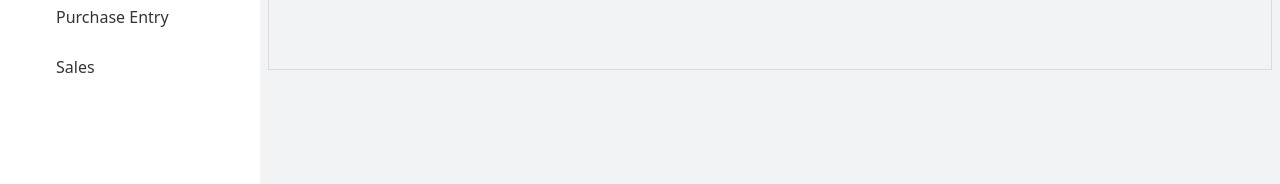
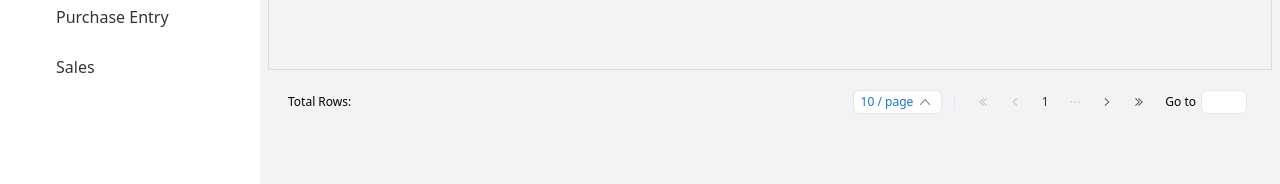
Before and after one commit to Masitbd/mas-dms-frontend, a Next.js app: page /medicine-sale in a window 1280 px wide. Shown: the part 314-498 px from the top of the page. Built offline with nearby package versions, Linux system fonts and the light colour scheme; no server answers.

Commit message:
added:sales-page-pagination

```diff
--- a/src/app/(withLayout)/medicine-sale/page.tsx
+++ b/src/app/(withLayout)/medicine-sale/page.tsx
@@ -8,6 +8,14 @@ import { useState } from "react";
 import { Button, Input, InputGroup } from "rsuite";
 import { useDebouncedCallback } from "use-debounce";
 const MedicineSales = () => {
+  const [limit, setLimit] = useState(10);
+  const [page, setPage] = useState(1);
+
+  const handleChangeLimit = (dataKey: number) => {
+    setPage(1);
+    setLimit(dataKey);
+  };
+
   const [searchTerm, setSearchTerm] = useState("");
 
   const handleDebounce = useDebouncedCallback((value: string) => {
@@ -46,6 +54,11 @@ const MedicineSales = () => {
         <MedicineSalesTable
           data={salesData?.data?.result}
           isLoading={isLoading}
+          total={salesData?.data?.meta?.total}
+          limit={limit}
+          page={page}
+          setPage={setPage}
+          handleChangeLimit={handleChangeLimit}
         />
       </div>
     </div>
--- a/src/components/medicineSales/Sales.tsx
+++ b/src/components/medicineSales/Sales.tsx
@@ -4,14 +4,27 @@ import { useDeleteMedicineSalesMutation } from "@/redux/api/medicines/sales.api"
 import { Eye, Pencil, Trash } from "lucide-react";
 import Link from "next/link";
 import React from "react";
-import { Button, ButtonToolbar, Message, Table } from "rsuite";
+import { Button, ButtonToolbar, Message, Pagination, Table } from "rsuite";
 import Swal from "sweetalert2";
 
 type ICategoryTableProps = {
   isLoading: boolean;
   data: any[];
+  total: number;
+  limit: number;
+  page: number;
+  setPage: (page: number) => void;
+  handleChangeLimit: (dataKey: number) => void;
 };
-const MedicineSalesTable = ({ data, isLoading }: ICategoryTableProps) => {
+const MedicineSalesTable = ({
+  data,
+  isLoading,
+  limit,
+  page,
+  setPage,
+  total,
+  handleChangeLimit,
+}: ICategoryTableProps) => {
   const { Cell, Column, HeaderCell } = Table;
 
   const [deleteItem, { isLoading: isDeleting }] =
@@ -114,6 +127,25 @@ const MedicineSalesTable = ({ data, isLoading }: ICategoryTableProps) => {
           </Cell>
         </Column>
       </Table>
+      <div style={{ padding: 20 }}>
+        <Pagination
+          prev
+          next
+          first
+          last
+          ellipsis
+          boundaryLinks
+          maxButtons={5}
+          size="xs"
+          layout={["total", "-", "limit", "|", "pager", "skip"]}
+          total={total}
+          limitOptions={[10, 30, 50]}
+          limit={limit}
+          activePage={page}
+          onChangePage={setPage}
+          onChangeLimit={handleChangeLimit}
+        />
+      </div>
     </div>
   );
 };
```
